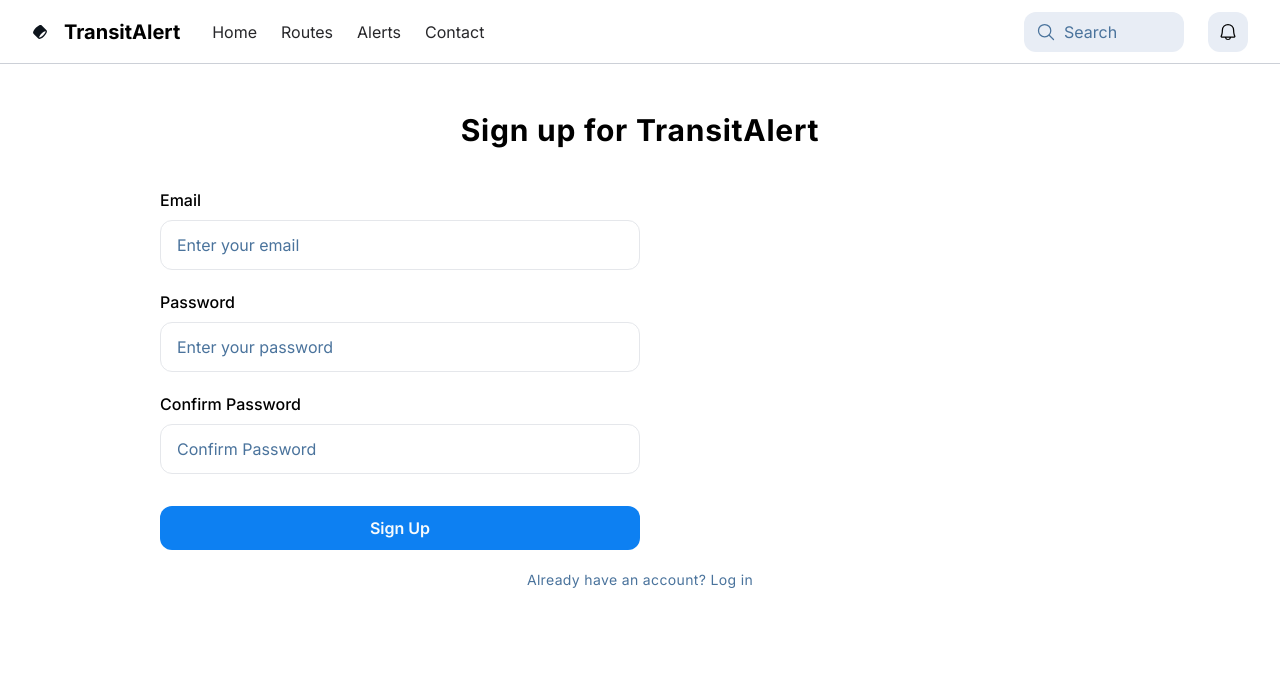
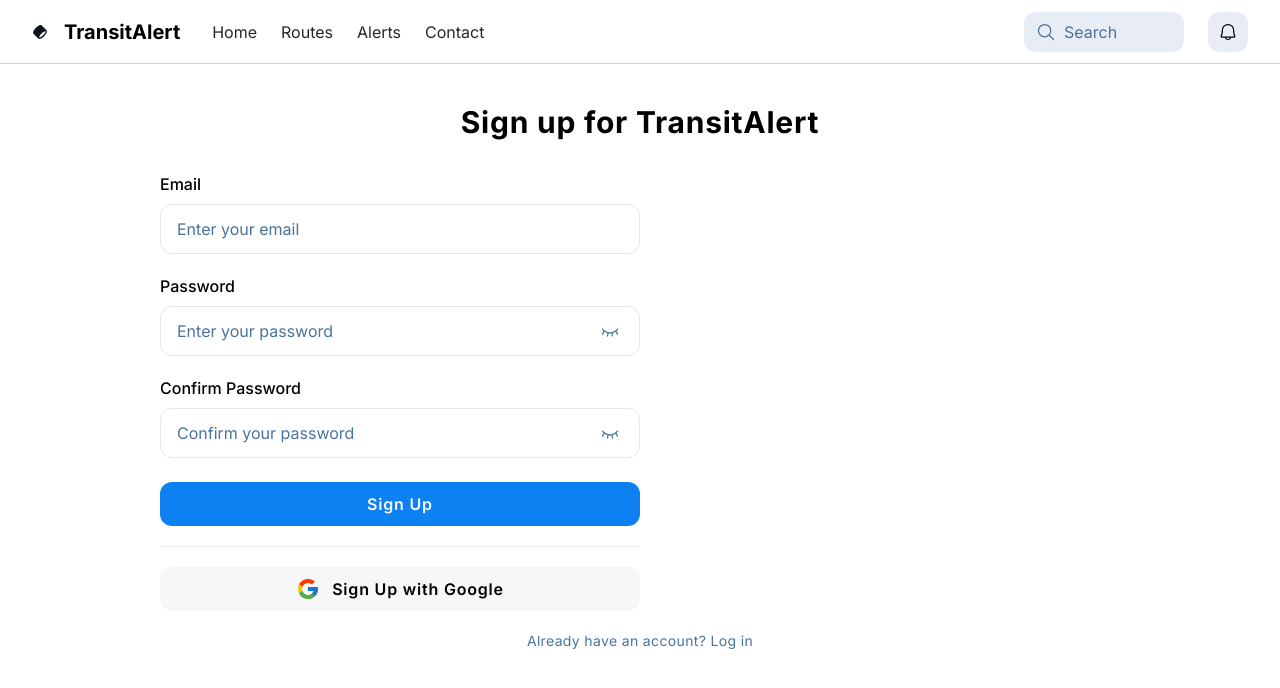
Before and after one commit to krrish2906/Transit-Alert, a Next.js app: page /auth/signup in a window 1280 px wide. Shown: the top 688 px of the page. Built offline with nearby package versions, Linux system fonts and the light colour scheme.

Commit message:
signup page modified

```diff
--- a/app/auth/signup/page.tsx
+++ b/app/auth/signup/page.tsx
@@ -1,13 +1,20 @@
+'use client'
+
 import Link from 'next/link';
-import React from 'react'
+import React, { useState } from 'react'
+import { FcGoogle } from 'react-icons/fc';
+import { PiEye, PiEyeClosed } from 'react-icons/pi';
 
-export default function page() {
+export default function SignUpPage() {
+    const [showPassword, setShowPassword] = useState(false);
+    const [showConfirmPassword, setShowConfirmPassword] = useState(false);
+
     return (
         <div className='h-[calc(100vh-4rem)] w-full bg-white text-black flex flex-col items-center'>
-            <div className='mt-12'>
+            <div className='mt-10'>
                 <h1 className='font-bold text-3xl tracking-wide'>Sign up for TransitAlert</h1>
             </div>
-            <form className='flex flex-col gap-y-5 mt-10 w-3/4 items-start'>
+            <form className='flex flex-col gap-y-5 mt-8 w-3/4 items-start'>
                 <label className='flex flex-col gap-y-2 w-full'>
                     <span className='font-medium text-base'>Email</span>
                     <input
@@ -15,32 +22,55 @@
                         name=""
                         id=""
                         placeholder='Enter your email'
-                        className='outline-none w-1/2 border border-gray-200 px-4 py-3 rounded-xl placeholder-[#4A739C]'
+                        className='outline-none w-1/2 border border-gray-200 px-4 py-3 rounded-xl placeholder-[#4A739C] text-[#4A739C]'
                     />
                 </label>
                 <label className='flex flex-col gap-y-2 w-full'>
                     <span className='font-medium text-base'>Password</span>
-                    <input
-                        type="password"
-                        name=""
-                        id=""
-                        placeholder='Enter your password'
-                        className='outline-none w-1/2 border border-gray-200 px-4 py-3 rounded-xl placeholder-[#4A739C]'
-                    />
+                    <div className="relative w-1/2">
+                        <input
+                            type={showPassword ? "text" : "password"}
+                            placeholder="Enter your password"
+                            className="outline-none w-full border border-gray-200 px-4 py-3 pr-12 rounded-xl placeholder-[#4A739C] text-[#4A739C]"
+                        />
+                        <button
+                            type="button"
+                            onClick={() => setShowPassword(!showPassword)}
+                            className="absolute right-4 top-1/2 -translate-y-1/2 text-[#4A739C] cursor-pointer pr-1"
+                        >
+                            {
+                                showPassword ? <PiEye className="size-5" /> : <PiEyeClosed className="size-5" />
+                            }
+                        </button>
+                    </div>
                 </label>
                 <label className='flex flex-col gap-y-2 w-full'>
                     <span className='font-medium text-base'>Confirm Password</span>
-                    <input
-                        type="password"
-                        name=""
-                        id=""
-                        placeholder='Confirm Password'
-                        className='outline-none w-1/2 border border-gray-200 px-4 py-3 rounded-xl placeholder-[#4A739C]'
-                    />
+                    <div className="relative w-1/2">
+                        <input
+                            type={showConfirmPassword ? "text" : "password"}
+                            placeholder="Confirm your password"
+                            className="outline-none w-full border border-gray-200 px-4 py-3 pr-12 rounded-xl placeholder-[#4A739C] text-[#4A739C]"
+                        />
+                        <button
+                            type="button"
+                            onClick={() => setShowConfirmPassword(!showConfirmPassword)}
+                            className="absolute right-4 top-1/2 -translate-y-1/2 text-[#4A739C] cursor-pointer pr-1"
+                        >
+                            {
+                                showConfirmPassword ? <PiEye className="size-5" /> : <PiEyeClosed className="size-5" />
+                            }
+                        </button>
+                    </div>
                 </label>
-                <div className='w-1/2 flex justify-center mt-3'>
-                    <button type="submit" className='w-full px-4 py-2.5 rounded-xl bg-[#0D80F2] font-semibold text-[#F7FAFC]'>
+                <div className='w-1/2 flex flex-col justify-center mt-1 gap-y-5'>
+                    <button type="submit" className='w-full px-4 py-2.5 rounded-xl bg-[#0D80F2] font-semibold text-[#F7FAFC] tracking-wider'>
                         Sign Up
+                    </button>
+                    <div className='h-[1px] w-full bg-gray-200/70'></div>
+                    <button type="submit" className='w-full px-4 py-2.5 rounded-xl bg-gray-200/35 font-semibold text-black flex items-center justify-center gap-x-3 hover:bg-gray-200/45 transition tracking-wider'>
+                        <FcGoogle className='size-6' />
+                        Sign Up with Google
                     </button>
                 </div>
             </form>
```
